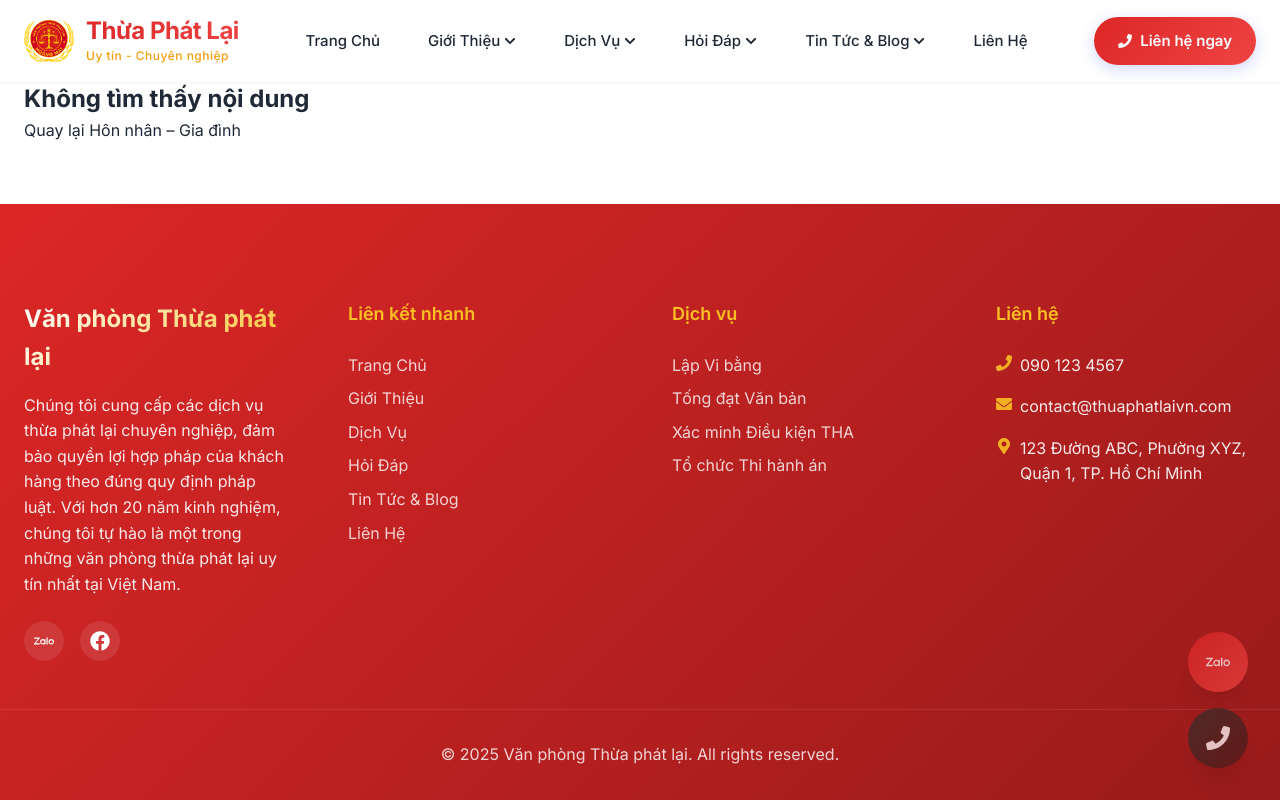
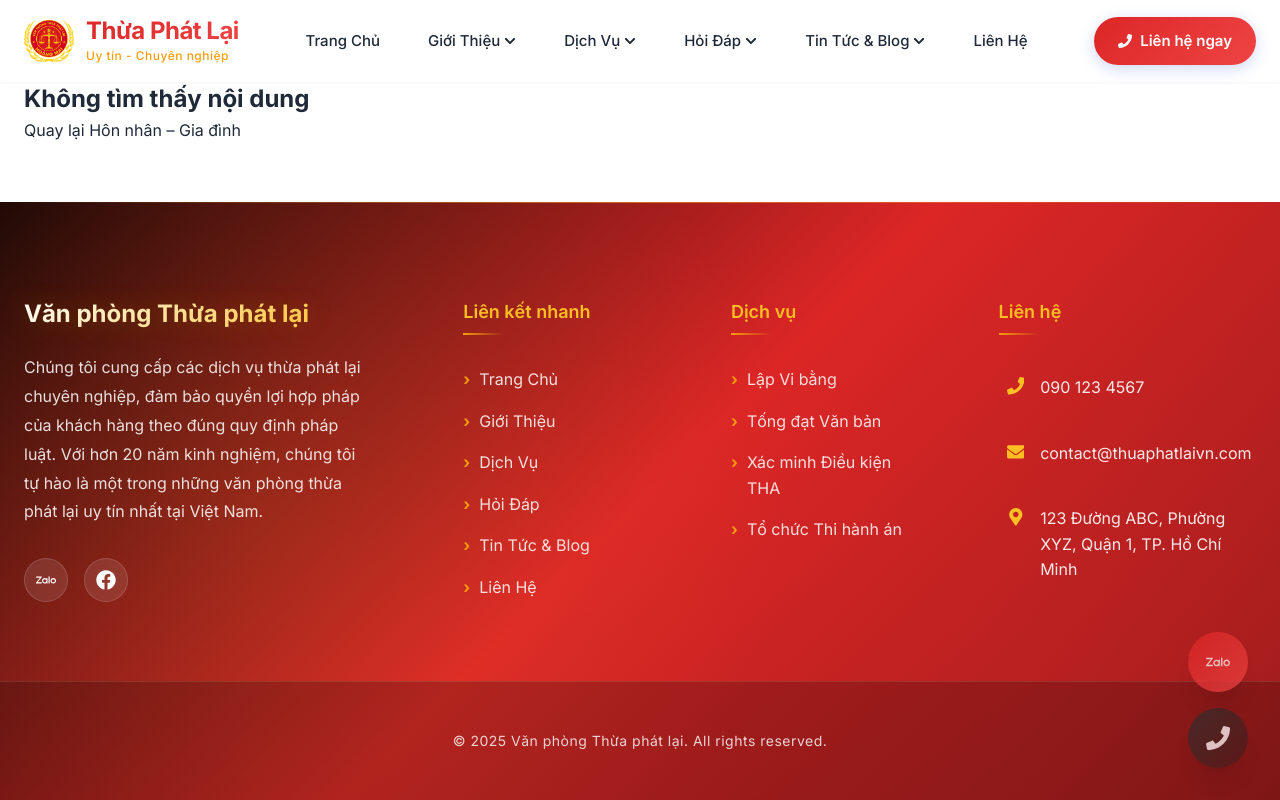
Before and after one commit to LeTuan03/vibangnhadat, a React (Vite) app: page /family-law/1 in a window 1280 px wide. Built offline with nearby package versions, Linux system fonts and the light colour scheme.

Commit message:
FE fix footer

```diff
--- a/src/components/Footer.css
+++ b/src/components/Footer.css
@@ -1,66 +1,159 @@
 .footer {
-    background: linear-gradient(135deg, #dc2626 0%, #991b1b 100%);
+    background: linear-gradient(135deg, #1a0505 0%, #dc2626 50%, #991b1b 100%);
     color: white;
+    position: relative;
+    overflow: hidden;
+}
+
+.footer::before {
+    content: '';
+    position: absolute;
+    top: 0;
+    left: 0;
+    right: 0;
+    height: 1px;
+    background: linear-gradient(90deg,
+        transparent 0%,
+        rgba(251, 191, 36, 0.5) 50%,
+        transparent 100%);
+}
+
+.footer::after {
+    content: '';
+    position: absolute;
+    top: 0;
+    left: 0;
+    right: 0;
+    bottom: 0;
+    background:
+        radial-gradient(circle at 20% 50%, rgba(251, 191, 36, 0.1) 0%, transparent 50%),
+        radial-gradient(circle at 80% 80%, rgba(220, 38, 38, 0.15) 0%, transparent 50%);
+    pointer-events: none;
 }
 
 .footer-main {
-    padding: var(--spacing-4xl) 0 var(--spacing-2xl);
+    padding: var(--spacing-4xl) 0 var(--spacing-3xl);
+    position: relative;
+    z-index: 1;
 }
 
 .footer-grid {
     display: grid;
-    grid-template-columns: repeat(auto-fit, minmax(250px, 1fr));
-    gap: var(--spacing-3xl);
+    grid-template-columns: 2fr 1fr 1fr 1.5fr;
+    gap: var(--spacing-4xl);
+    position: relative;
 }
 
 .footer-column {
     min-width: 0;
+    animation: fadeInUp 0.6s ease-out backwards;
+}
+
+.footer-column:nth-child(1) { animation-delay: 0.1s; }
+.footer-column:nth-child(2) { animation-delay: 0.2s; }
+.footer-column:nth-child(3) { animation-delay: 0.3s; }
+.footer-column:nth-child(4) { animation-delay: 0.4s; }
+
+@keyframes fadeInUp {
+    from {
+        opacity: 0;
+        transform: translateY(30px);
+    }
+    to {
+        opacity: 1;
+        transform: translateY(0);
+    }
 }
 
 .footer-title {
     font-size: var(--font-size-2xl);
     font-weight: var(--font-weight-bold);
-    margin-bottom: var(--spacing-md);
+    margin-bottom: var(--spacing-lg);
     background: linear-gradient(135deg, #ffffff 0%, #fbbf24 100%);
     -webkit-background-clip: text;
     -webkit-text-fill-color: transparent;
     background-clip: text;
+    line-height: 1.3;
+    text-shadow: 0 0 30px rgba(251, 191, 36, 0.3);
 }
 
 .footer-description {
-    line-height: 1.6;
-    opacity: 0.9;
-    margin-bottom: var(--spacing-lg);
+    line-height: 1.8;
+    opacity: 0.95;
+    margin-bottom: var(--spacing-xl);
+    font-size: var(--font-size-base);
+    color: rgba(255, 255, 255, 0.9);
 }
 
 .footer-social {
     display: flex;
     gap: var(--spacing-md);
+    margin-top: var(--spacing-xl);
 }
 
 .social-link {
-    width: 40px;
-    height: 40px;
+    width: 44px;
+    height: 44px;
     border-radius: var(--radius-full);
     background: rgba(255, 255, 255, 0.1);
     display: flex;
     align-items: center;
     justify-content: center;
     font-size: var(--font-size-xl);
-    transition: all var(--transition-base);
+    transition: all 0.4s cubic-bezier(0.4, 0, 0.2, 1);
     backdrop-filter: blur(10px);
+    border: 1px solid rgba(255, 255, 255, 0.15);
+    position: relative;
+    overflow: hidden;
+}
+
+.social-link::before {
+    content: '';
+    position: absolute;
+    top: 50%;
+    left: 50%;
+    width: 0;
+    height: 0;
+    border-radius: 50%;
+    background: rgba(251, 191, 36, 0.3);
+    transform: translate(-50%, -50%);
+    transition: width 0.4s, height 0.4s;
+}
+
+.social-link:hover::before {
+    width: 100%;
+    height: 100%;
 }
 
 .social-link:hover {
     background: var(--color-secondary);
-    transform: translateY(-4px);
+    transform: translateY(-6px) scale(1.05);
+    box-shadow: 0 10px 25px rgba(251, 191, 36, 0.4);
+    border-color: var(--color-secondary);
+}
+
+.social-link svg {
+    position: relative;
+    z-index: 1;
 }
 
 .footer-heading {
     font-size: var(--font-size-lg);
     font-weight: var(--font-weight-semibold);
-    margin-bottom: var(--spacing-lg);
+    margin-bottom: var(--spacing-xl);
     color: var(--color-secondary-light);
+    position: relative;
+    padding-bottom: var(--spacing-sm);
+}
+
+.footer-heading::after {
+    content: '';
+    position: absolute;
+    bottom: 0;
+    left: 0;
+    width: 40px;
+    height: 2px;
+    background: linear-gradient(90deg, var(--color-secondary) 0%, transparent 100%);
 }
 
 .footer-links {
@@ -69,20 +162,38 @@
 }
 
 .footer-links li {
-    margin-bottom: var(--spacing-sm);
+    margin-bottom: var(--spacing-md);
+    position: relative;
+    padding-left: var(--spacing-md);
+}
+
+.footer-links li::before {
+    content: '›';
+    position: absolute;
+    left: 0;
+    color: var(--color-secondary);
+    font-weight: bold;
+    transition: all var(--transition-base);
 }
 
 .footer-links button {
     color: white;
-    opacity: 0.8;
+    opacity: 0.85;
     transition: all var(--transition-base);
     text-align: left;
+    font-size: var(--font-size-base);
+    position: relative;
+}
+
+.footer-links li:hover::before {
+    transform: translateX(4px);
+    color: var(--color-secondary-light);
 }
 
 .footer-links button:hover {
     opacity: 1;
     color: var(--color-secondary-light);
-    transform: translateX(4px);
+    transform: translateX(6px);
 }
 
 .footer-contact {
@@ -93,20 +204,36 @@
 .footer-contact li {
     display: flex;
     align-items: flex-start;
-    gap: var(--spacing-sm);
-    margin-bottom: var(--spacing-md);
-    opacity: 0.9;
+    gap: var(--spacing-md);
+    margin-bottom: var(--spacing-lg);
+    padding: var(--spacing-sm);
+    border-radius: var(--radius-md);
+    transition: all var(--transition-base);
+}
+
+.footer-contact li:hover {
+    background: rgba(255, 255, 255, 0.05);
+    transform: translateX(4px);
 }
 
 .footer-contact svg {
     flex-shrink: 0;
     margin-top: 2px;
     color: var(--color-secondary-light);
+    font-size: 1.1em;
+    transition: all var(--transition-base);
 }
 
-.footer-contact a {
-    color: white;
+.footer-contact li:hover svg {
+    transform: scale(1.15);
+    filter: drop-shadow(0 0 8px rgba(251, 191, 36, 0.6));
+}
+
+.footer-contact a,
+.footer-contact span {
+    color: rgba(255, 255, 255, 0.9);
     transition: all var(--transition-base);
+    line-height: 1.6;
 }
 
 .footer-contact a:hover {
@@ -115,9 +242,25 @@
 
 .footer-bottom {
     border-top: 1px solid rgba(255, 255, 255, 0.1);
-    padding: var(--spacing-xl) 0;
+    padding: var(--spacing-2xl) 0;
     text-align: center;
+    position: relative;
+    z-index: 1;
+    background: rgba(0, 0, 0, 0.2);
+}
+
+.footer-bottom p {
     opacity: 0.8;
+    font-size: var(--font-size-sm);
+    letter-spacing: 0.5px;
+}
+
+/* Responsive Design */
+@media (max-width: 1024px) {
+    .footer-grid {
+        grid-template-columns: repeat(2, 1fr);
+        gap: var(--spacing-3xl);
+    }
 }
 
 @media (max-width: 768px) {
@@ -125,4 +268,31 @@
         grid-template-columns: 1fr;
         gap: var(--spacing-2xl);
     }
+
+    .footer-main {
+        padding: var(--spacing-3xl) 0 var(--spacing-2xl);
+    }
+
+    .footer-title {
+        font-size: var(--font-size-xl);
+    }
+
+    .footer-heading {
+        font-size: var(--font-size-base);
+    }
+
+    .social-link {
+        width: 40px;
+        height: 40px;
+    }
 }
+
+@media (max-width: 480px) {
+    .footer-main {
+        padding: var(--spacing-2xl) 0;
+    }
+
+    .footer-grid {
+        gap: var(--spacing-xl);
+    }
+}
```
